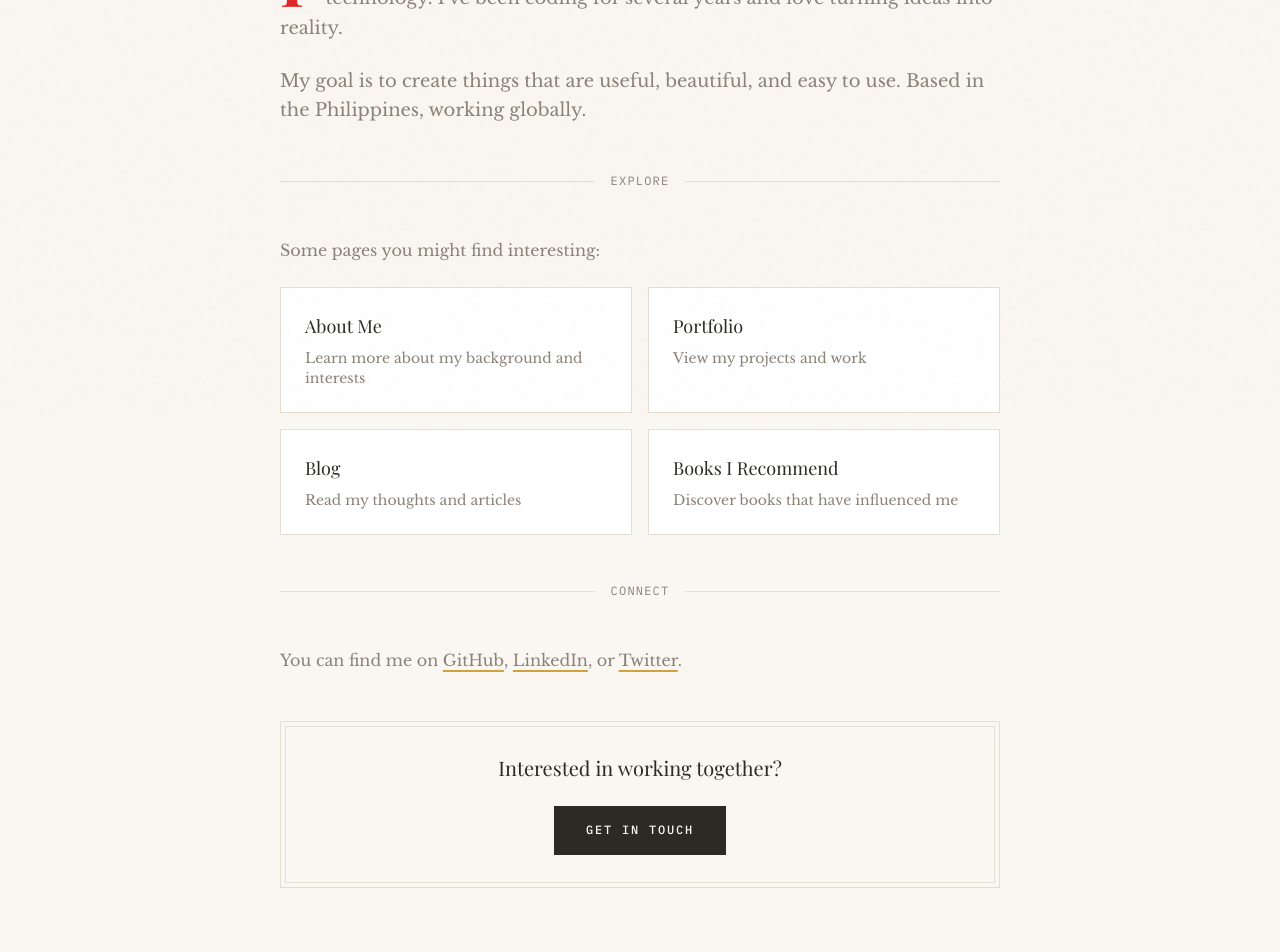
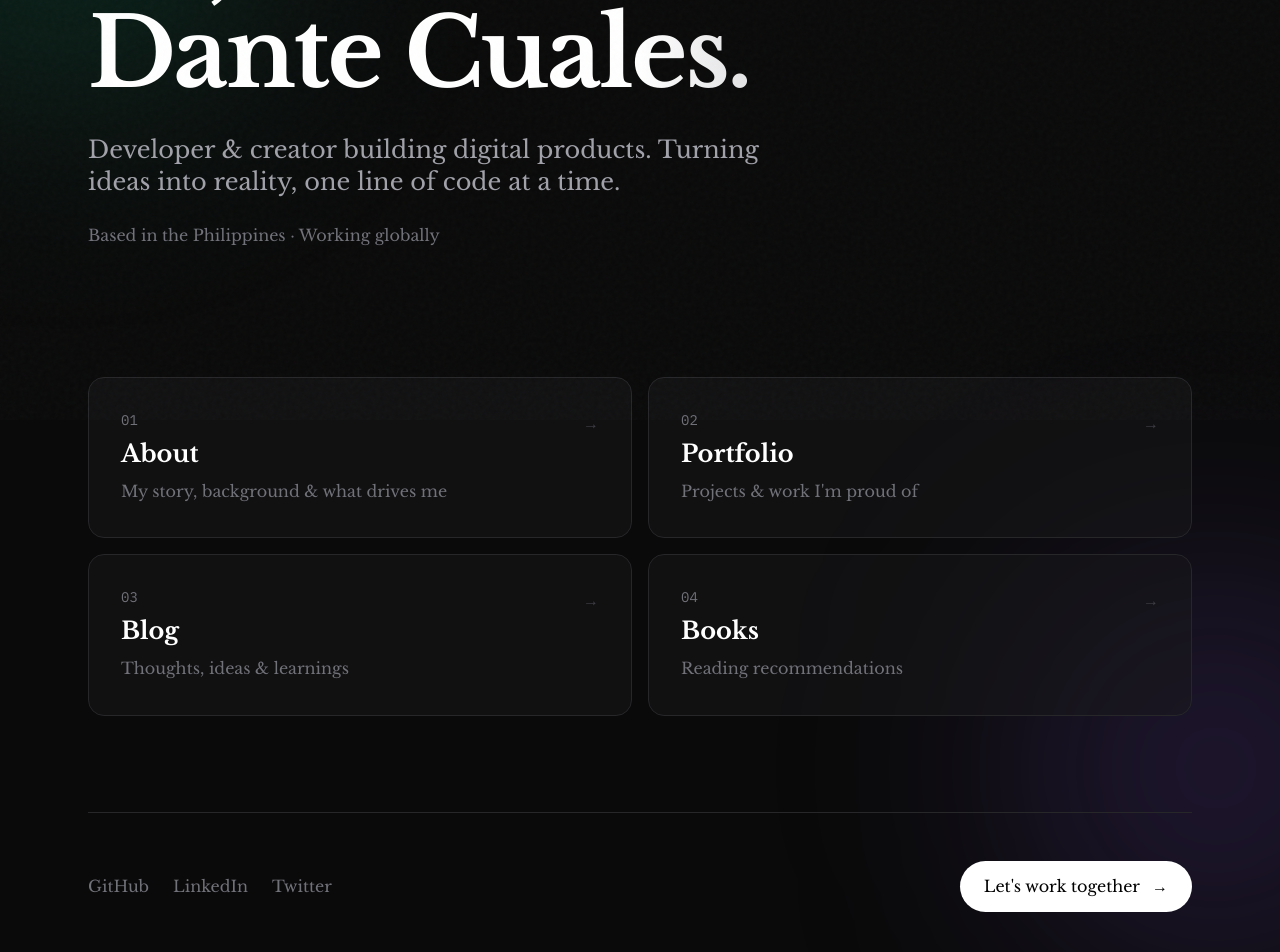
Before and after one commit to danteocualesjr/personal-website2, a Next.js app: page / in a window 1280 px wide. Shown: the part 380-1332 px from the top of the page. Built offline with nearby package versions, Linux system fonts and the light colour scheme; a web font is replaced by a local one.

Commit message:
tweaking the ui

```diff
--- a/app/page.tsx
+++ b/app/page.tsx
@@ -2,112 +2,143 @@ import Link from 'next/link'
 
 export default function Home() {
   return (
-    <div className="max-w-3xl mx-auto px-6 py-12 md:py-20">
-      <div className="opacity-0 animate-fade-in">
-        <span className="stamp mb-6">Available for work</span>
-        <h1 className="font-display text-4xl md:text-5xl font-medium mt-6 mb-8">
-          Hi, I'm Dante.
-        </h1>
+    <div className="min-h-screen bg-[#0a0a0a] text-white -mt-24 pt-24 relative overflow-hidden">
+      {/* Gradient orbs */}
+      <div className="absolute top-20 -left-32 w-96 h-96 bg-emerald-500/20 rounded-full blur-[128px] pointer-events-none" />
+      <div className="absolute bottom-20 -right-32 w-96 h-96 bg-violet-500/20 rounded-full blur-[128px] pointer-events-none" />
+
+      <div className="relative z-10 max-w-6xl mx-auto px-6 py-20 md:py-32">
+        {/* Hero */}
+        <div className="mb-24 md:mb-32">
+          <div className="inline-flex items-center gap-2 px-3 py-1.5 rounded-full bg-emerald-500/10 border border-emerald-500/20 text-emerald-400 text-sm mb-8 animate-[fadeIn_0.6s_ease_forwards]">
+            <span className="w-2 h-2 bg-emerald-400 rounded-full animate-pulse" />
+            Available for work
           </div>
 
-      <div className="space-y-12">
-        <section className="opacity-0 animate-fade-in animation-delay-100">
-          <p className="text-lg leading-relaxed text-muted drop-cap">
-            I'm a developer and creator. I build digital products and write about technology. I've been coding for several years and love turning ideas into reality.
+          <h1 className="text-5xl md:text-7xl lg:text-8xl font-bold tracking-tight mb-8 opacity-0 animate-[fadeIn_0.6s_ease_0.1s_forwards]">
+            <span className="block">Hi, I'm</span>
+            <span className="block bg-gradient-to-r from-white via-white to-zinc-500 bg-clip-text text-transparent">
+              Dante Cuales.
+            </span>
+          </h1>
+
+          <p className="text-xl md:text-2xl text-zinc-400 max-w-2xl leading-relaxed opacity-0 animate-[fadeIn_0.6s_ease_0.2s_forwards]">
+            Developer & creator building digital products. Turning ideas into reality, one line of code at a time.
           </p>
-          <p className="text-lg leading-relaxed text-muted mt-6">
-            My goal is to create things that are useful, beautiful, and easy to use. Based in the Philippines, working globally.
+
+          <p className="text-zinc-500 mt-6 opacity-0 animate-[fadeIn_0.6s_ease_0.3s_forwards]">
+            Based in the Philippines · Working globally
           </p>
-        </section>
-
-        <div className="vintage-divider opacity-0 animate-fade-in animation-delay-200">
-          <span className="font-mono text-xs uppercase tracking-widest">Explore</span>
         </div>
 
-        <section className="opacity-0 animate-fade-in animation-delay-200">
-          <p className="text-muted leading-relaxed mb-6">
-            Some pages you might find interesting:
-          </p>
-          <div className="grid grid-cols-1 md:grid-cols-2 gap-4">
+        {/* Navigation Grid */}
+        <div className="grid grid-cols-1 md:grid-cols-2 gap-4 mb-24 opacity-0 animate-[fadeIn_0.6s_ease_0.4s_forwards]">
           <Link
             href="/about"
-              className="vintage-card p-6 group"
+            className="group relative p-8 rounded-2xl bg-zinc-900/50 border border-zinc-800 hover:border-zinc-700 hover:bg-zinc-900 transition-all duration-300"
           >
-              <h2 className="font-display text-lg mb-2 group-hover:text-rust transition-colors">
-                About Me
+            <div className="absolute inset-0 rounded-2xl bg-gradient-to-br from-emerald-500/5 to-transparent opacity-0 group-hover:opacity-100 transition-opacity" />
+            <span className="relative block text-zinc-500 text-sm font-mono mb-2">01</span>
+            <h2 className="relative text-2xl font-semibold mb-2 group-hover:text-emerald-400 transition-colors">
+              About
             </h2>
-              <p className="text-sm text-muted">
-                Learn more about my background and interests
+            <p className="relative text-zinc-500">
+              My story, background & what drives me
             </p>
+            <span className="absolute top-8 right-8 text-zinc-700 group-hover:text-emerald-400 group-hover:translate-x-1 transition-all">
+              →
+            </span>
           </Link>
+
           <Link
             href="/portfolio"
-              className="vintage-card p-6 group"
+            className="group relative p-8 rounded-2xl bg-zinc-900/50 border border-zinc-800 hover:border-zinc-700 hover:bg-zinc-900 transition-all duration-300"
           >
-              <h2 className="font-display text-lg mb-2 group-hover:text-rust transition-colors">
+            <div className="absolute inset-0 rounded-2xl bg-gradient-to-br from-violet-500/5 to-transparent opacity-0 group-hover:opacity-100 transition-opacity" />
+            <span className="relative block text-zinc-500 text-sm font-mono mb-2">02</span>
+            <h2 className="relative text-2xl font-semibold mb-2 group-hover:text-violet-400 transition-colors">
               Portfolio
             </h2>
-              <p className="text-sm text-muted">
-                View my projects and work
+            <p className="relative text-zinc-500">
+              Projects & work I'm proud of
             </p>
+            <span className="absolute top-8 right-8 text-zinc-700 group-hover:text-violet-400 group-hover:translate-x-1 transition-all">
+              →
+            </span>
           </Link>
+
           <Link
             href="/blog"
-              className="vintage-card p-6 group"
+            className="group relative p-8 rounded-2xl bg-zinc-900/50 border border-zinc-800 hover:border-zinc-700 hover:bg-zinc-900 transition-all duration-300"
           >
-              <h2 className="font-display text-lg mb-2 group-hover:text-rust transition-colors">
+            <div className="absolute inset-0 rounded-2xl bg-gradient-to-br from-amber-500/5 to-transparent opacity-0 group-hover:opacity-100 transition-opacity" />
+            <span className="relative block text-zinc-500 text-sm font-mono mb-2">03</span>
+            <h2 className="relative text-2xl font-semibold mb-2 group-hover:text-amber-400 transition-colors">
               Blog
             </h2>
-              <p className="text-sm text-muted">
-                Read my thoughts and articles
+            <p className="relative text-zinc-500">
+              Thoughts, ideas & learnings
             </p>
+            <span className="absolute top-8 right-8 text-zinc-700 group-hover:text-amber-400 group-hover:translate-x-1 transition-all">
+              →
+            </span>
           </Link>
+
           <Link
             href="/books"
-              className="vintage-card p-6 group"
+            className="group relative p-8 rounded-2xl bg-zinc-900/50 border border-zinc-800 hover:border-zinc-700 hover:bg-zinc-900 transition-all duration-300"
           >
-              <h2 className="font-display text-lg mb-2 group-hover:text-rust transition-colors">
-                Books I Recommend
+            <div className="absolute inset-0 rounded-2xl bg-gradient-to-br from-rose-500/5 to-transparent opacity-0 group-hover:opacity-100 transition-opacity" />
+            <span className="relative block text-zinc-500 text-sm font-mono mb-2">04</span>
+            <h2 className="relative text-2xl font-semibold mb-2 group-hover:text-rose-400 transition-colors">
+              Books
             </h2>
-              <p className="text-sm text-muted">
-                Discover books that have influenced me
+            <p className="relative text-zinc-500">
+              Reading recommendations
             </p>
+            <span className="absolute top-8 right-8 text-zinc-700 group-hover:text-rose-400 group-hover:translate-x-1 transition-all">
+              →
+            </span>
           </Link>
         </div>
-        </section>
 
-        <div className="vintage-divider opacity-0 animate-fade-in animation-delay-300">
-          <span className="font-mono text-xs uppercase tracking-widest">Connect</span>
+        {/* Footer CTA */}
+        <div className="flex flex-col md:flex-row md:items-center md:justify-between gap-8 pt-12 border-t border-zinc-800 opacity-0 animate-[fadeIn_0.6s_ease_0.5s_forwards]">
+          <div className="flex items-center gap-6">
+            <a
+              href="https://github.com"
+              target="_blank"
+              rel="noopener noreferrer"
+              className="text-zinc-500 hover:text-white transition-colors"
+            >
+              GitHub
+            </a>
+            <a
+              href="https://linkedin.com"
+              target="_blank"
+              rel="noopener noreferrer"
+              className="text-zinc-500 hover:text-white transition-colors"
+            >
+              LinkedIn
+            </a>
+            <a
+              href="https://twitter.com"
+              target="_blank"
+              rel="noopener noreferrer"
+              className="text-zinc-500 hover:text-white transition-colors"
+            >
+              Twitter
+            </a>
           </div>
 
-        <section className="opacity-0 animate-fade-in animation-delay-300">
-          <p className="text-muted leading-relaxed mb-6">
-            You can find me on{' '}
-            <a href="https://github.com" target="_blank" rel="noopener noreferrer" className="vintage-underline hover:text-rust transition-colors">
-              GitHub
-            </a>
-            ,{' '}
-            <a href="https://linkedin.com" target="_blank" rel="noopener noreferrer" className="vintage-underline hover:text-rust transition-colors">
-              LinkedIn
-            </a>
-            , or{' '}
-            <a href="https://twitter.com" target="_blank" rel="noopener noreferrer" className="vintage-underline hover:text-rust transition-colors">
-              Twitter
-            </a>
-            .
-          </p>
-        </section>
-
-        <section className="opacity-0 animate-fade-in animation-delay-400">
-          <div className="vintage-border p-8 text-center">
-            <p className="font-display text-xl mb-6">
-              Interested in working together?
-            </p>
-            <Link href="/contact" className="btn-vintage inline-block">
-              Get in touch
+          <Link
+            href="/contact"
+            className="group inline-flex items-center gap-3 px-6 py-3 rounded-full bg-white text-black font-medium hover:bg-emerald-400 transition-colors"
+          >
+            Let's work together
+            <span className="group-hover:translate-x-1 transition-transform">→</span>
           </Link>
         </div>
-        </section>
       </div>
     </div>
   )
```
Lines whose indentation alone changed are shown as unchanged.
